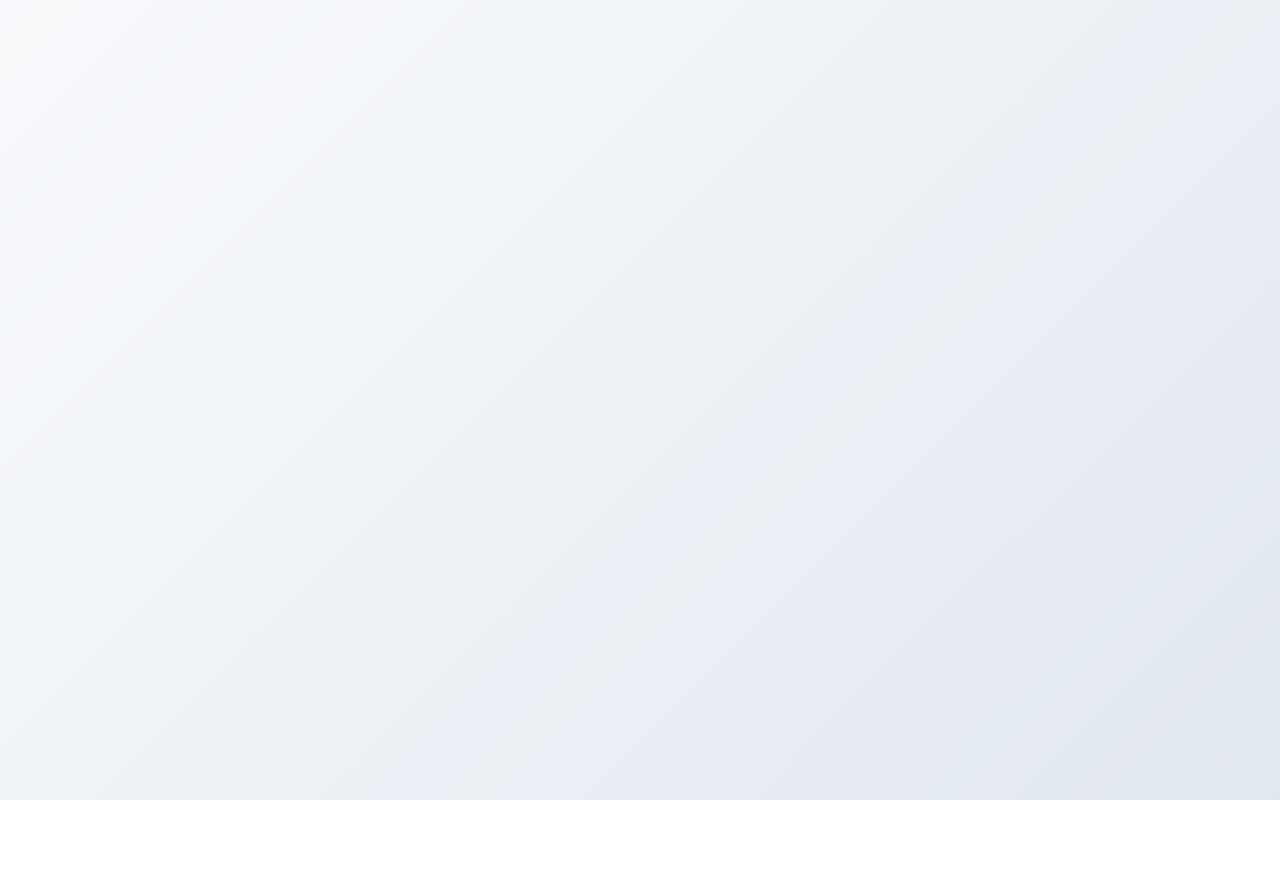
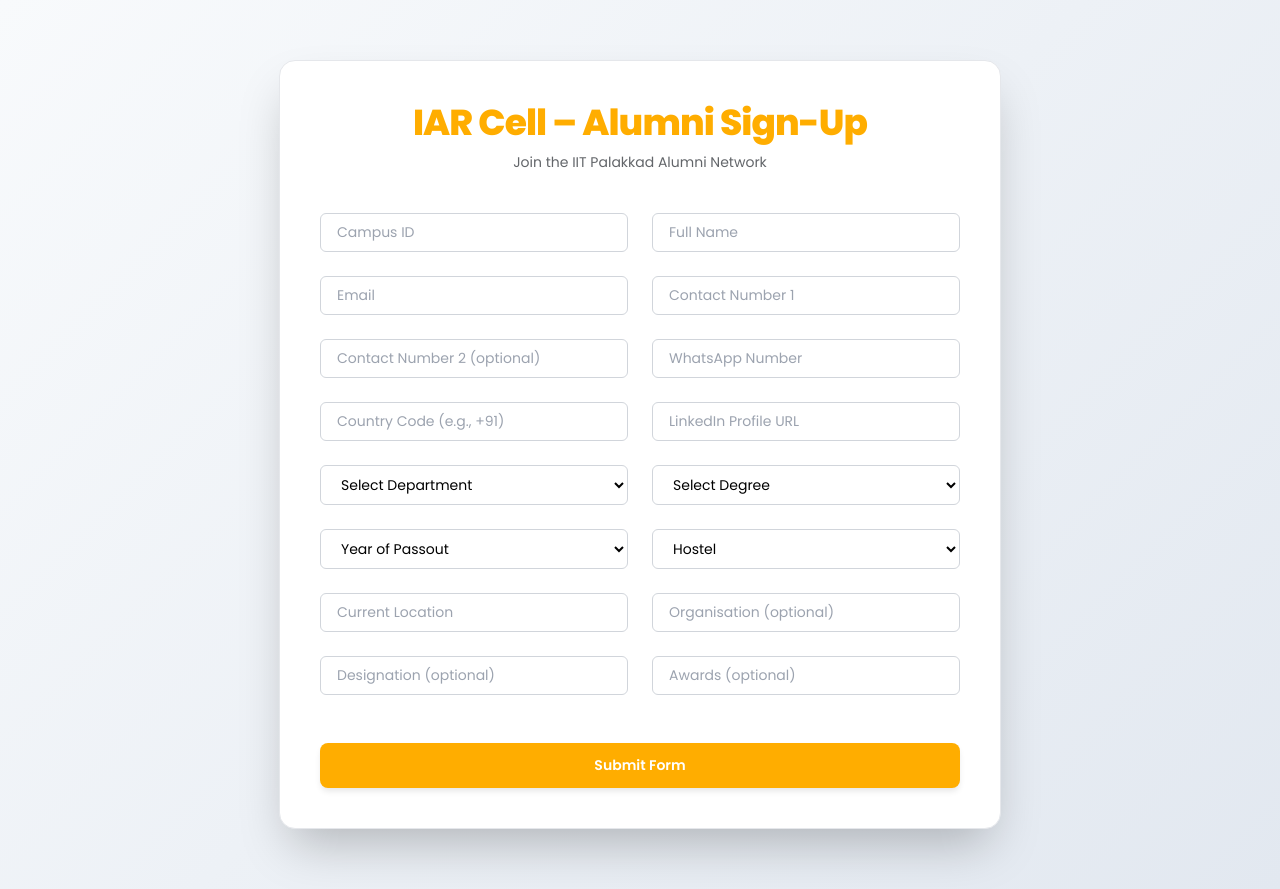
Before and after one commit to AdarshReddy2106/Alumni_main, a React (Vite) app in the folder IAR-CELL/: page /SignUp in a window 1280 px wide. Before the commit this address had no page. Before the commit the page ends 800 px from the top, so only its background shows below. Built offline with nearby package versions, Linux system fonts and the light colour scheme.

Commit message:
Added Signup page

```diff
--- a/IAR-CELL/src/App.jsx
+++ b/IAR-CELL/src/App.jsx
@@ -19,6 +19,8 @@
 import useStore from './Store';
 import OTPSignIn from './components/Sign_In/Sign_In';
 import AlumniProfile from './components/Alumni_profile/Alumni_profile';
+import SignUpPage from './components/Signup/signup';
+
 function App() {
   // const [token, setToken] = useState(false);
   const { token, setToken } = useStore();
@@ -44,6 +46,7 @@
         <Route path="/NotableAlumni" element={<NotableAlumni />} />
         <Route path="/AlumniDirectorySignIn" element={<AlumniDirectorySignIn/>}/>
         <Route path="/SignIn" element={<SignIn setToken={setToken} />} />
+        <Route path="/SignUp" element={<SignUpPage />} />
 
         <Route element={<PrivateRoute1 token={token}/>}>
             <Route path="/AlumniDirectory" element={<AlumniDirectory/>}/>
--- /dev/null
+++ b/IAR-CELL/src/components/Signup/signup.css
@@ -0,0 +1,143 @@
+* {
+    margin: 0;
+    padding: 0;
+    box-sizing: border-box;
+}
+
+body {
+    font-family: -apple-system, BlinkMacSystemFont, 'Segoe UI', Roboto, sans-serif;
+    background-color: #f9fafb;
+    color: #374151;
+}
+
+.container {
+    min-height: 100vh;
+    padding: 2.5rem 1rem;
+    display: flex;
+    align-items: center;
+    justify-content: center;
+}
+
+.form-wrapper {
+    width: 100%;
+    max-width: 72rem;
+    background-color: white;
+    box-shadow: 0 25px 50px -12px rgba(0, 0, 0, 0.25);
+    border: 1px solid #e5e7eb;
+    border-radius: 1rem;
+    padding: 2.5rem;
+}
+
+.header {
+    text-align: center;
+    margin-bottom: 2.5rem;
+}
+
+.header h1 {
+    font-size: 2.25rem;
+    font-weight: 800;
+    color: #FFAD00;
+    letter-spacing: -0.025em;
+    line-height: 1.2;
+}
+
+.header p {
+    color: #63666A;
+    margin-top: 0.5rem;
+    font-size: 0.875rem;
+}
+
+.form-grid {
+    display: grid;
+    grid-template-columns: 1fr;
+    gap: 1.5rem;
+    font-size: 0.875rem;
+}
+
+@media (min-width: 768px) {
+    .form-grid {
+        grid-template-columns: 1fr 1fr;
+    }
+}
+
+.input-field {
+    width: 100%;
+    padding: 0.5rem 1rem;
+    border-radius: 0.375rem;
+    border: 1px solid #d1d5db;
+    outline: none;
+    transition: all 0.15s ease-in-out;
+    font-size: 0.875rem;
+    background-color: white;
+}
+
+.input-field:focus {
+    outline: none;
+    border-color: #FFAD00;
+    box-shadow: 0 0 0 2px rgba(255, 173, 0, 0.2);
+}
+
+.input-field::placeholder {
+    color: #9ca3af;
+}
+
+.select-field {
+    width: 100%;
+    padding: 0.5rem 1rem;
+    border-radius: 0.375rem;
+    border: 1px solid #d1d5db;
+    outline: none;
+    transition: all 0.15s ease-in-out;
+    font-size: 0.875rem;
+    background-color: white;
+    cursor: pointer;
+}
+
+.select-field:focus {
+    outline: none;
+    border-color: #FFAD00;
+    box-shadow: 0 0 0 2px rgba(255, 173, 0, 0.2);
+}
+.submit-section {
+    grid-column: 1 / -1;
+    padding-top: 1.5rem;
+}
+
+.submit-button {
+    width: 100%;
+    padding: 0.75rem 1.5rem;
+    background-color: #FFAD00;
+    color: white;
+    font-weight: 600;
+    border: none;
+    border-radius: 0.5rem;
+    cursor: pointer;
+    transition: all 0.15s ease-in-out;
+    box-shadow: 0 4px 6px -1px rgba(0, 0, 0, 0.1);
+    font-size: 0.875rem;
+}
+
+.submit-button:hover {
+    background-color: #e69c00;
+    transform: translateY(-1px);
+    box-shadow: 0 6px 8px -1px rgba(0, 0, 0, 0.15);
+}
+
+.submit-button:active {
+    transform: translateY(0);
+}
+
+/* Responsive adjustments */
+@media (max-width: 768px) {
+    .form-wrapper {
+        padding: 1.5rem;
+    }
+
+    .header h1 {
+        font-size: 1.875rem;
+    }
+
+    .container {
+        padding: 1rem;
+    }
+}
--- /dev/null
+++ b/IAR-CELL/src/components/Signup/signup.jsx
@@ -0,0 +1,212 @@
+import React, { useState } from 'react';
+import './signup.css';
+
+const SignUpPage = () => {
+  const [formData, setFormData] = useState({
+    campusID: '',
+    name: '',
+    email: '',
+    contact1: '',
+    contact2: '',
+    whatsapp: '',
+    countryCode: '',
+    linkedin: '',
+    department: '',
+    degree: '',
+    passoutYear: '',
+    hostel: '',
+    location: '',
+    organisation: '',
+    designation: '',
+    awards: '',
+  });
+
+  const handleChange = (e) => {
+    setFormData({ ...formData, [e.target.name]: e.target.value });
+  };
+
+  const handleSubmit = (e) => {
+    e.preventDefault();
+
+    if (!/^\d{9}$/.test(formData.campusID)) {
+      alert('Campus ID must be exactly 9 digits');
+      return;
+    }
+
+    const required = ['campusID', 'name', 'email', 'contact1', 'whatsapp', 'countryCode', 'department', 'degree', 'passoutYear', 'hostel', 'location'];
+    for (let field of required) {
+      if (!formData[field]) {
+        alert(`Please fill the required field: ${field}`);
+        return;
+      }
+    }
+
+    console.log('Submitted:', formData);
+    alert('Submitted successfully (dummy response)');
+  };
+
+  return (
+    <div className="container">
+      <div className="form-wrapper">
+        {/* Header */}
+        <div className="header">
+          <h1>IAR Cell – Alumni Sign-Up</h1>
+          <p>Join the IIT Palakkad Alumni Network</p>
+        </div>
+
+        {/* Form */}
+        <form onSubmit={handleSubmit} className="form-grid">
+          <input
+            name="campusID"
+            value={formData.campusID}
+            onChange={handleChange}
+            placeholder="Campus ID"
+            className="input-field"
+          />
+          <input
+            name="name"
+            value={formData.name}
+            onChange={handleChange}
+            placeholder="Full Name"
+            className="input-field"
+          />
+          <input
+            name="email"
+            value={formData.email}
+            onChange={handleChange}
+            type="email"
+            placeholder="Email"
+            className="input-field"
+          />
+          <input
+            name="contact1"
+            value={formData.contact1}
+            onChange={handleChange}
+            placeholder="Contact Number 1"
+            className="input-field"
+          />
+          <input
+            name="contact2"
+            value={formData.contact2}
+            onChange={handleChange}
+            placeholder="Contact Number 2 (optional)"
+            className="input-field"
+          />
+          <input
+            name="whatsapp"
+            value={formData.whatsapp}
+            onChange={handleChange}
+            placeholder="WhatsApp Number"
+            className="input-field"
+          />
+          <input
+            name="countryCode"
+            value={formData.countryCode}
+            onChange={handleChange}
+            placeholder="Country Code (e.g., +91)"
+            className="input-field"
+          />
+          <input
+            name="linkedin"
+            value={formData.linkedin}
+            onChange={handleChange}
+            placeholder="LinkedIn Profile URL"
+            className="input-field"
+          />
+
+          <select
+            name="department"
+            value={formData.department}
+            onChange={handleChange}
+            className="select-field"
+          >
+            <option value="">Select Department</option>
+            <option value="Civil Engineering">Civil Engineering</option>
+            <option value="Computer Science & Engineering">Computer Science & Engineering</option>
+            <option value="Data Science & Engineering">Data Science & Engineering</option>
+            <option value="Electrical Engineering">Electrical Engineering</option>
+            <option value="Mechanical Engineering">Mechanical Engineering</option>
+          </select>
+
+          <select
+            name="degree"
+            value={formData.degree}
+            onChange={handleChange}
+            className="select-field"
+          >
+            <option value="">Select Degree</option>
+            <option value="Bachelor of Technology (B.Tech)">Bachelor of Technology (B.Tech)</option>
+            <option value="Master of Technology (M.Tech)">Master of Technology (M.Tech)</option>
+            <option value="Master of Science (M.Sc)">Master of Science (M.Sc)</option>
+            <option value="Master of Science (M.S) by Research">Master of Science (M.S) by Research</option>
+            <option value="Doctor of Philosophy (PhD)">Doctor of Philosophy (PhD)</option>
+          </select>
+
+          <select
+            name="passoutYear"
+            value={formData.passoutYear}
+            onChange={handleChange}
+            className="select-field"
+          >
+            <option value="">Year of Passout</option>
+            {[2019, 2020, 2021, 2022, 2023, 2024, 2025].map((year) => (
+              <option key={year} value={year}>{year}</option>
+            ))}
+          </select>
+
+          <select
+            name="hostel"
+            value={formData.hostel}
+            onChange={handleChange}
+            className="select-field"
+          >
+            <option value="">Hostel</option>
+            <option value="Malhar">Malhar</option>
+            <option value="Saveri">Saveri</option>
+            <option value="Brindavani">Brindavani</option>
+            <option value="Tilang A">Tilang A</option>
+            <option value="Tilang B">Tilang B</option>
+          </select>
+
+          <input
+            name="location"
+            value={formData.location}
+            onChange={handleChange}
+            placeholder="Current Location"
+            className="input-field"
+          />
+          <input
+            name="organisation"
+            value={formData.organisation}
+            onChange={handleChange}
+            placeholder="Organisation (optional)"
+            className="input-field"
+          />
+          <input
+            name="designation"
+            value={formData.designation}
+            onChange={handleChange}
+            placeholder="Designation (optional)"
+            className="input-field"
+          />
+          <input
+            name="awards"
+            value={formData.awards}
+            onChange={handleChange}
+            placeholder="Awards (optional)"
+            className="input-field"
+          />
+
+          {/* Submit */}
+          <div className="submit-section">
+            <button type="submit" className="submit-button">
+              Submit Form
+            </button>
+          </div>
+        </form>
+      </div>
+    </div>
+  );
+};
+
+export default SignUpPage;
```
